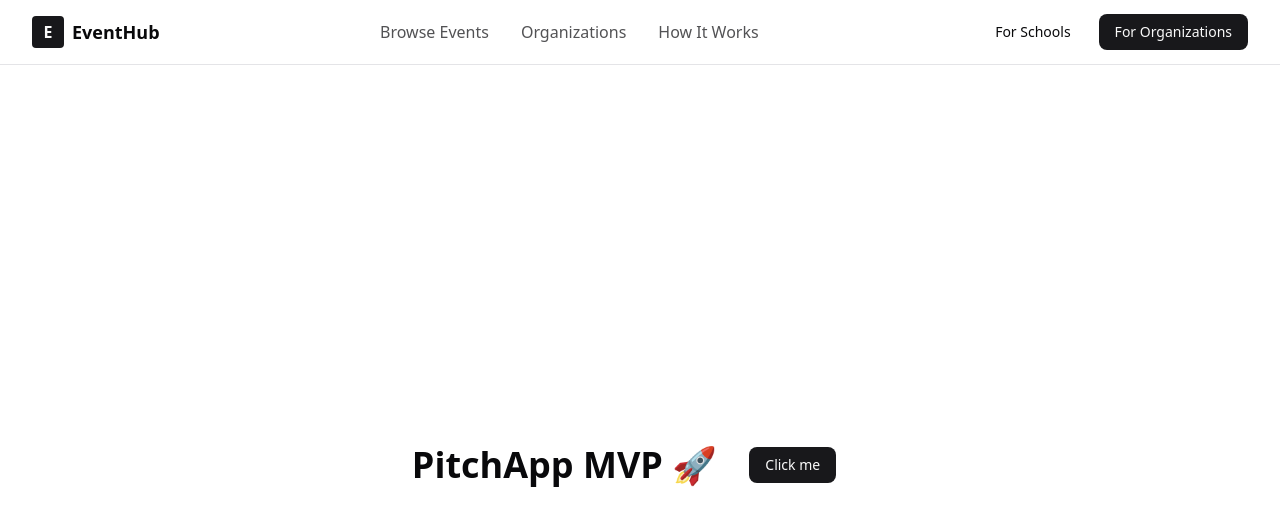
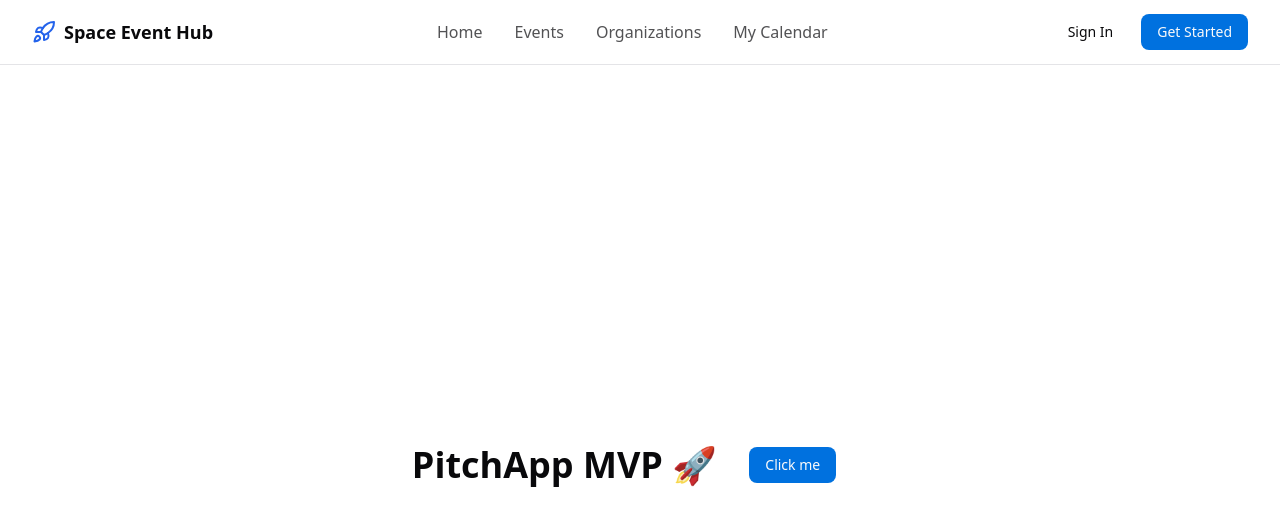
Before and after one commit to Toufeeq1/pitch, a Next.js app: page / in a window 1280 px wide. Shown: the top 526 px of the page. Built offline with nearby package versions, Linux system fonts and the light colour scheme.

Commit message:
updated navbar and styles

```diff
--- a/src/app/globals.css
+++ b/src/app/globals.css
@@ -51,7 +51,7 @@
   --card-foreground: oklch(0.141 0.005 285.823);
   --popover: oklch(1 0 0);
   --popover-foreground: oklch(0.141 0.005 285.823);
-  --primary: oklch(0.21 0.006 285.885);
+  --primary: oklch(0.55 0.2 250);
   --primary-foreground: oklch(0.985 0 0);
   --secondary: oklch(0.967 0.001 286.375);
   --secondary-foreground: oklch(0.21 0.006 285.885);
--- a/src/components/layout/navbar.tsx
+++ b/src/components/layout/navbar.tsx
@@ -1,7 +1,7 @@
 "use client"
 
 import { useState } from "react"
-import { Menu, X } from "lucide-react"
+import { Menu, X, Rocket } from "lucide-react"
 import { Button } from "@/components/ui/button"
 
 export function Navbar() {
@@ -9,22 +9,24 @@ export function Navbar() {
 
   const navLinks = [
     // These links dont work they are just for show
-    { label: "Browse Events", href: "#browse" },
+    { label: "Home", href: "#home" },
+    { label: "Events", href: "#events" },
     { label: "Organizations", href: "#organizations" },
-    { label: "How It Works", href: "#how-it-works" },
+    { label: "My Calendar", href: "#my-calendar" },
   ]
 
   return (
     <header className="sticky top-0 z-50 w-full border-b bg-background">
       <div className="container mx-auto px-4 sm:px-6 lg:px-8">
         <nav className="flex h-16 items-center justify-between">
-
+          <button
+            className="flex items-center gap-2 hover:opacity-80 transition-opacity"
+          >
           <div className="flex items-center gap-2">
-            <div className="flex h-8 w-8 items-center justify-center rounded bg-primary text-primary-foreground font-semibold">
-              E
-            </div>
-            <span className="text-lg font-semibold">EventHub</span>
+             <Rocket className="w-6 h-6 text-[#2463eb]" />
+            <span className="text-lg font-semibold">Space Event Hub</span>
           </div>
+          </button>
 
           <div className="hidden lg:flex items-center gap-8">
             {navLinks.map((link) => (
@@ -39,8 +41,8 @@ export function Navbar() {
           </div>
 
           <div className="hidden lg:flex items-center gap-3">
-            <Button variant="ghost">For Schools</Button>
-            <Button>For Organizations</Button>
+            <Button variant="ghost">Sign In</Button>
+            <Button>Get Started</Button>
           </div>
 
           <button
@@ -66,9 +68,9 @@ export function Navbar() {
             ))}
             <div className="pt-4 space-y-2">
               <Button variant="ghost" className="w-full">
-                For Schools
+                Sign In
               </Button>
-              <Button className="w-full">For Organizations</Button>
+              <Button className="w-full">Get Started</Button>
             </div>
           </div>
         )}
```
